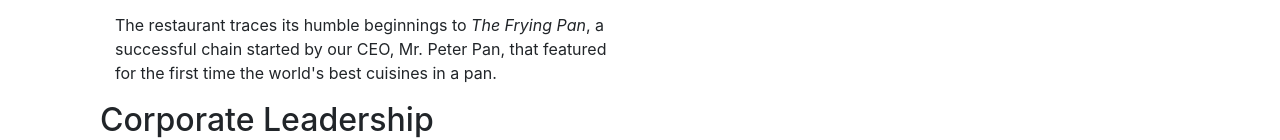
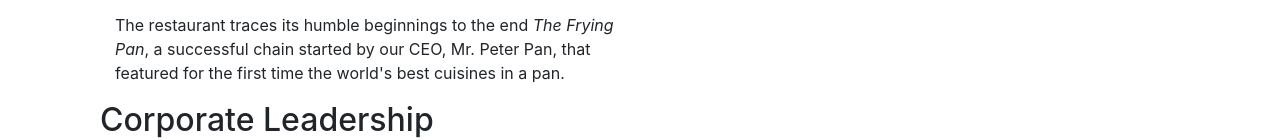
Before and after one commit to zaryab444/-MARK-6-Bootstrap-UI-framework, a website: page aboutus.html in a window 1280 px wide. Shown: the part 798-938 px from the top of the page. Drawn offline with nearby package versions, Linux system fonts and the light colour scheme.

Commit message:
second commit

```diff
--- a/aboutus.html
+++ b/aboutus.html
@@ -64,7 +64,7 @@
             <div class="col-12 col-sm-7 order-sm-first col-md-6">
                 <h2>Our History</h2>
                 <p>Started in 2010, Ristorante con Fusion quickly established itself as a culinary icon par excellence in Hong Kong. With its unique brand of world fusion cuisine that can be found nowhere else, it enjoys patronage from the A-list clientele in Hong Kong.  Featuring four of the best three-star Michelin chefs in the world, you never know what will arrive on your plate the next time you visit us.</p>
-                <p>The restaurant traces its humble beginnings to <em>The Frying Pan</em>, a successful chain started by our CEO, Mr. Peter Pan, that featured for the first time the world's best cuisines in a pan.</p>
+                <p>The restaurant traces its humble beginnings to the end <em>The Frying Pan</em>, a successful chain started by our CEO, Mr. Peter Pan, that featured for the first time the world's best cuisines in a pan.</p>
             </div>
             <div>
             </div>
```
